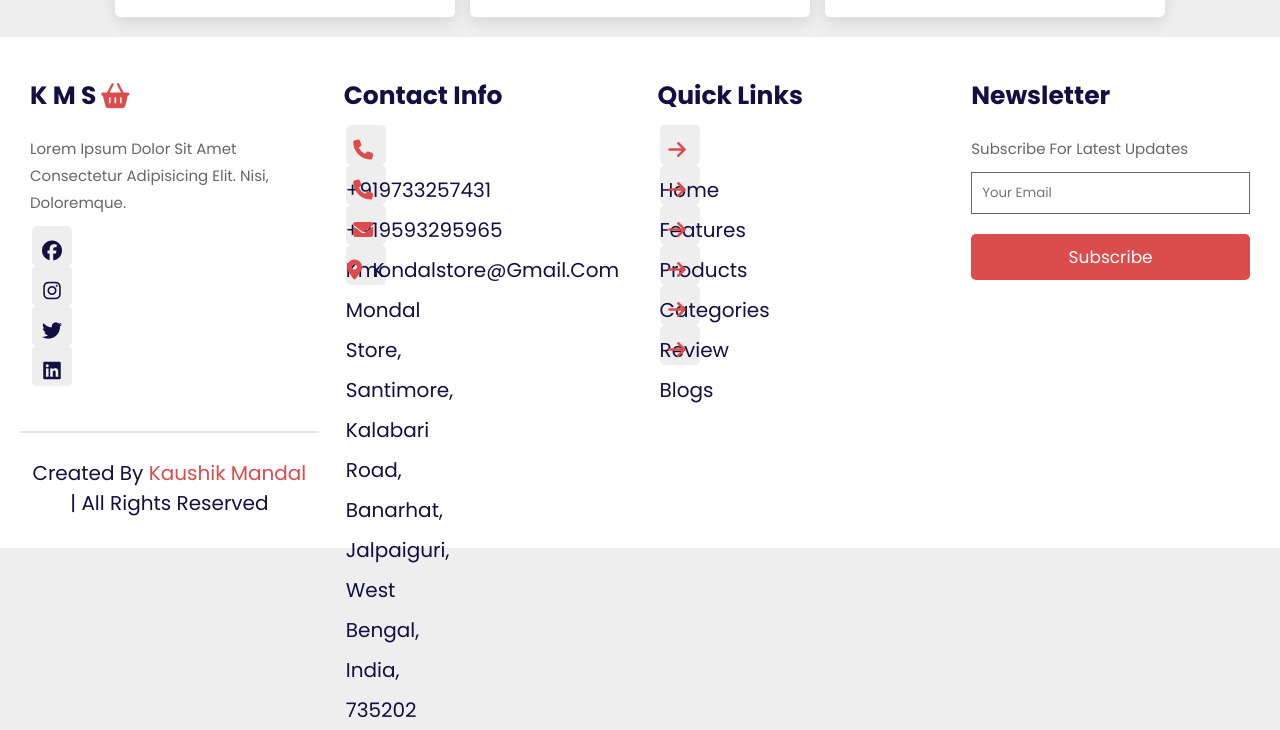
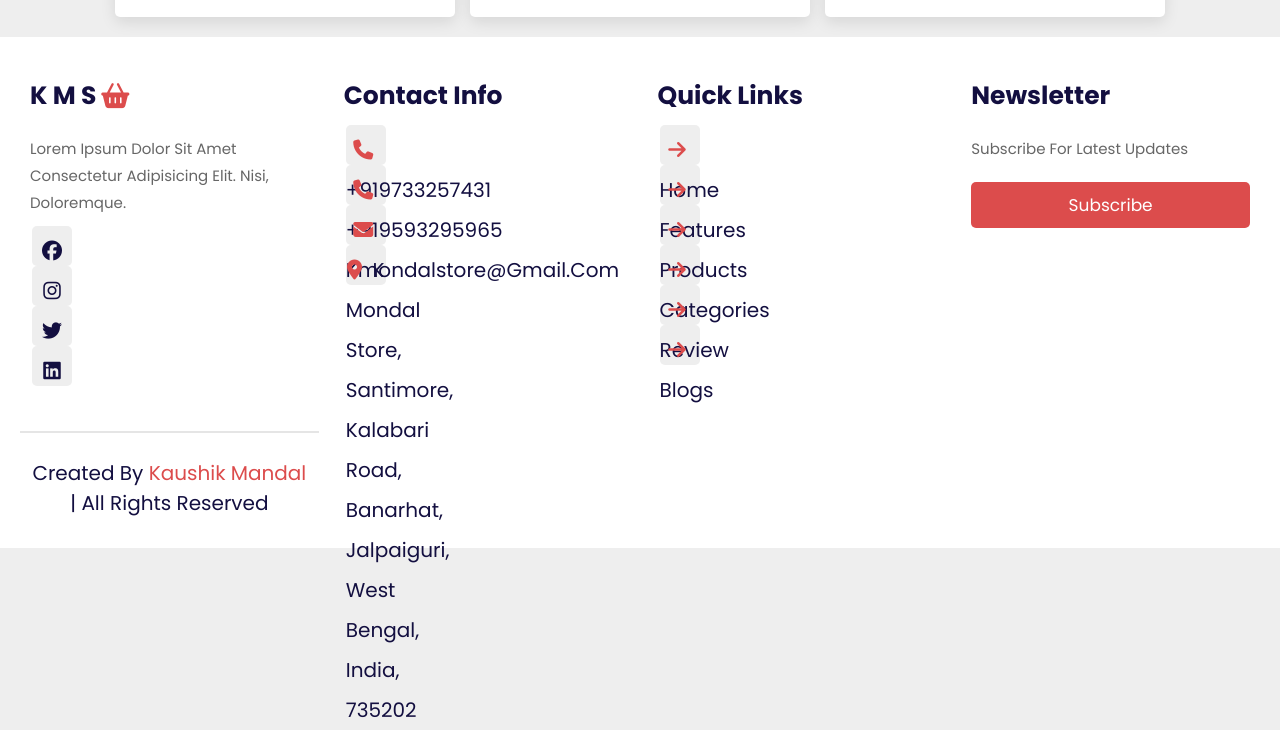
Before and after one commit to koushik369mondal/K-Mondal-Store, a plain HTML site: page index.html in a window 1280 px wide. Shown: the part 4448-5178 px from the top of the page. Drawn offline with nearby package versions, Linux system fonts and the light colour scheme.

Commit message:
comment email

```diff
--- a/index.html
+++ b/index.html
@@ -403,7 +403,7 @@
       <div class="box">
         <h3>Newsletter</h3>
         <p>Subscribe for latest updates</p>
-        <input type="email" placeholder="Your Email" class="email">
+        <!-- <input type="email" placeholder="Your Email" class="email"> -->
         <input type="submit" value="Subscribe" class="btn">
         <!-- <img src="payment.png" alt="Payment" class="payment-img"> -->
       </div>
```
